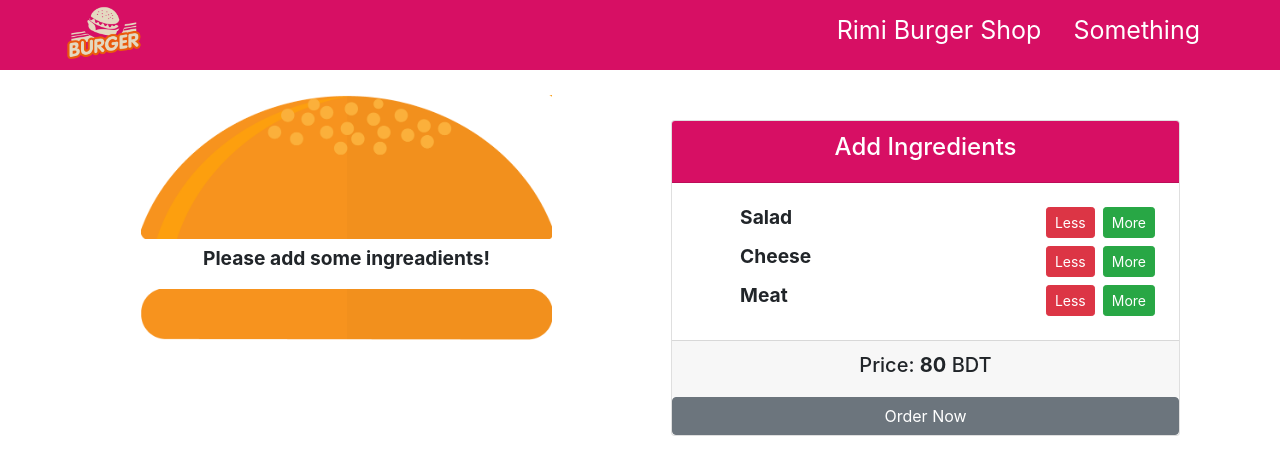
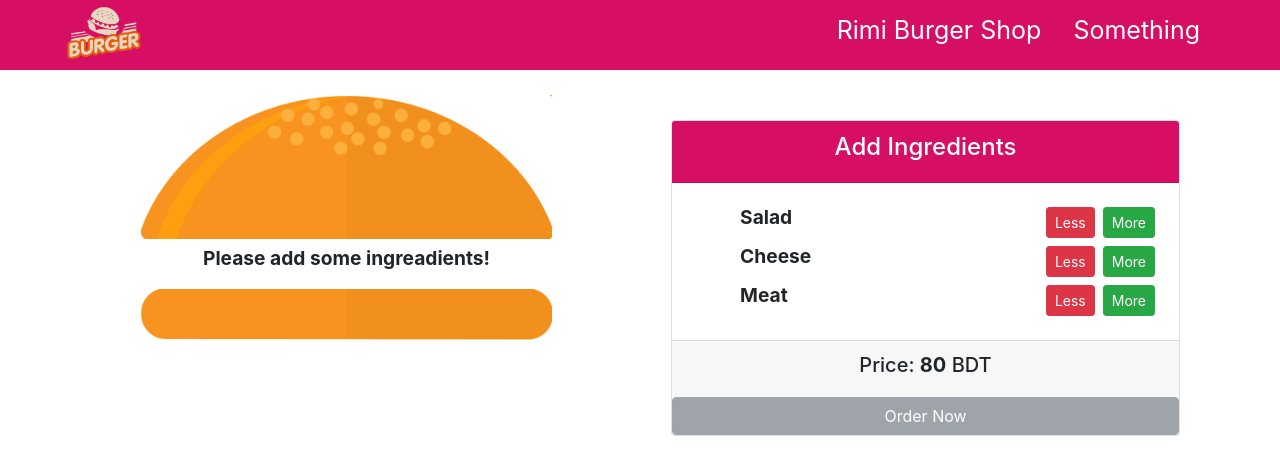
Before and after one commit to Nahidjc/burger-builder-app, a React (Create React App) app: page / in a window 1280 px wide. Shown: the top 474 px of the page. Built offline with nearby package versions, Linux system fonts and the light colour scheme; the HTML template or start-up script is replaced by a standard one.

Commit message:
disabled button

```diff
--- a/src/Components/BurgerBuilder/BurgerBuilder.js
+++ b/src/Components/BurgerBuilder/BurgerBuilder.js
@@ -19,8 +19,14 @@ export default class BurgerBuilder extends Component {
         ],
         totalPrice: 80,
         modalOpen: false,
+        purchasable: false,
     }
-
+    updatePurchasable = ingredients => {
+        const sum = ingredients.reduce((sum, element) => {
+            return sum + element.amount;
+        }, 0);
+        this.setState({ purchasable: sum > 0 })
+    }
 
     addIngredientHandle = type => {
         const ingredients = [...this.state.ingredients];
@@ -31,6 +37,7 @@ export default class BurgerBuilder extends Component {
             }
         }
         this.setState({ ingredients: ingredients, totalPrice: newPrice });
+        this.updatePurchasable(ingredients);
     }
     removeIngredientHandle = type => {
         const ingredients = [...this.state.ingredients];
@@ -60,6 +67,7 @@ export default class BurgerBuilder extends Component {
                         ingredientRemoved={this.removeIngredientHandle}
                         price={this.state.totalPrice}
                         toggleModal={this.toggleModal}
+                        purchasable={this.state.purchasable}
                     ></Controls>
 
                 </div>
--- a/src/Components/BurgerBuilder/Controls/Controls.js
+++ b/src/Components/BurgerBuilder/Controls/Controls.js
@@ -43,7 +43,7 @@ const Controls = props => {
                 </CardBody>
                 <CardFooter><h5>Price: <strong>{props.price}</strong> BDT
                 </h5></CardFooter>
-                <Button onClick={props.toggleModal}>Order Now</Button>
+                <Button disabled={!props.purchasable} onClick={props.toggleModal}>Order Now</Button>
             </Card>
         </div>
     );
```
Also changed, not shown: 1 other file (tests, documents, lock files or other folders).
